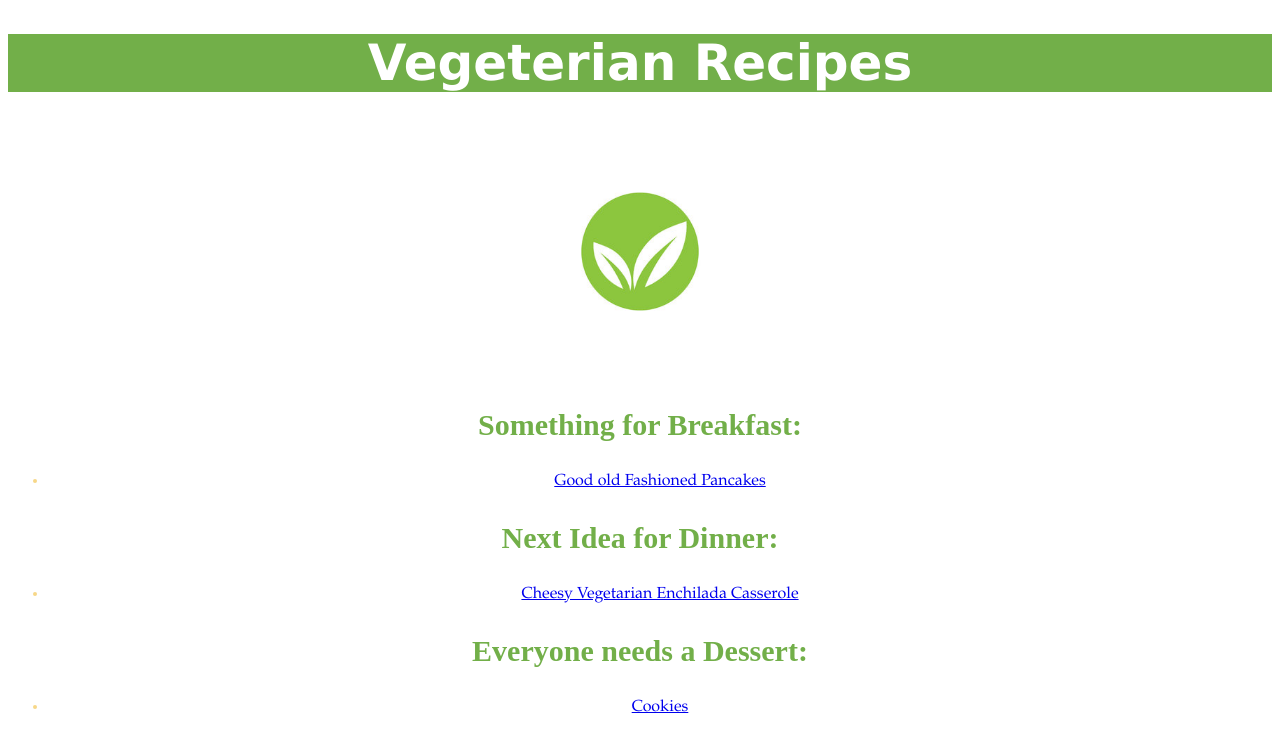
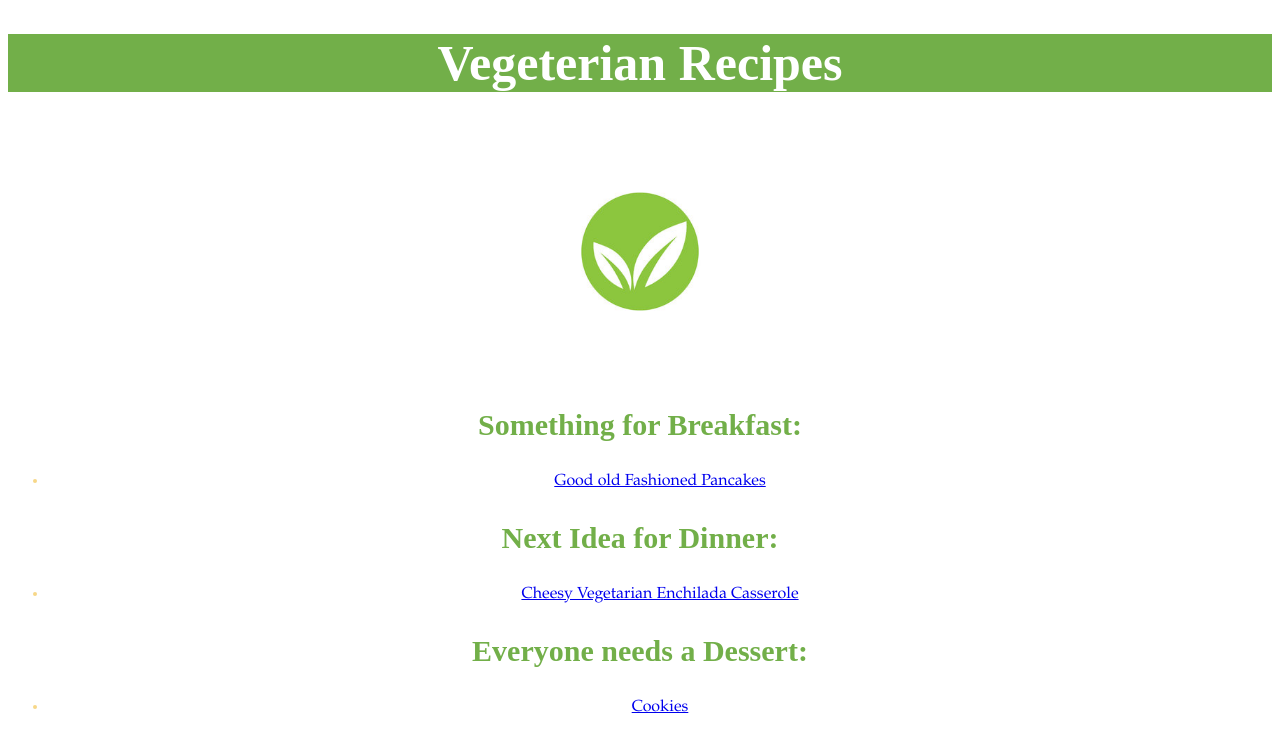
Before and after one commit to Jaxjoh/odin-recipes, a plain HTML site: page index.html in a window 1280 px wide. Drawn offline with Linux system fonts and the light colour scheme.

Commit message:
changing font

```diff
--- a/style.css
+++ b/style.css
@@ -1,5 +1,5 @@
 .header {
-    font-family: 'Lucida Sans', 'Lucida Sans Regular', 'Lucida Grande', 'Lucida Sans Unicode', Geneva, Verdana, sans-serif;
+    font-family: cursive, 'Brush Script MT' 'Lucida Sans', 'Lucida Sans Regular', 'Lucida Grande', 'Lucida Sans Unicode', Geneva, Verdana, sans-serif;
     font-size: 50px;
     background-color: rgb(114, 175, 73);
     color: white;
```
